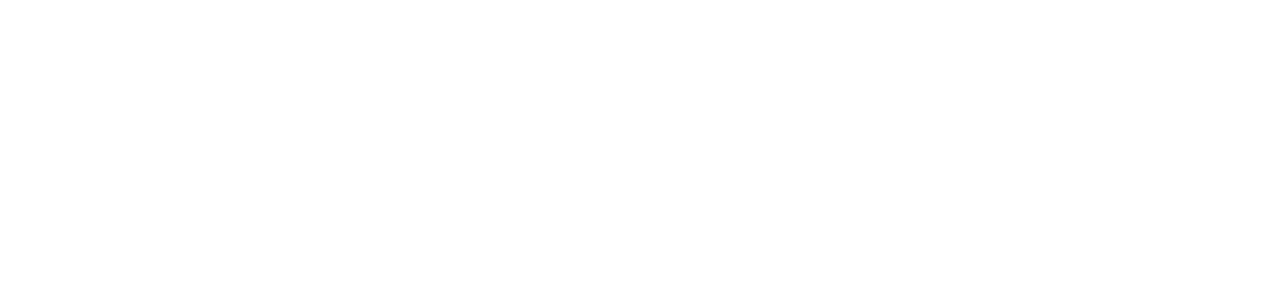
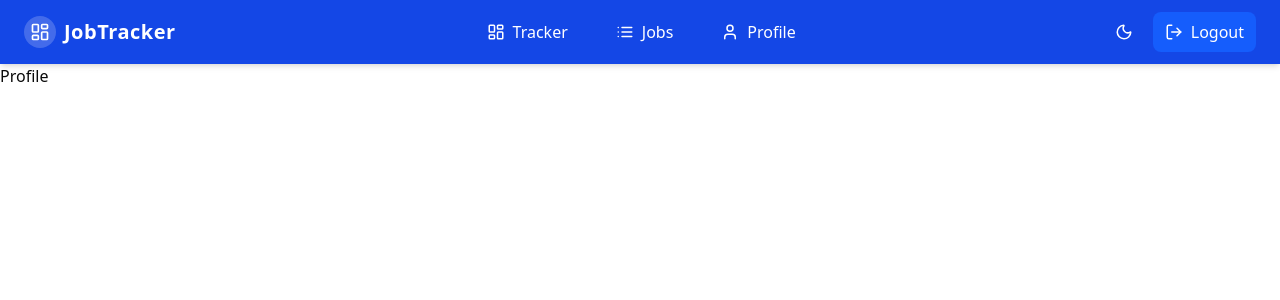
Before and after one commit to Lakshay-hub-design/JobTracker, a React (Vite) app in the folder frontend/: page /profile in a window 1280 px wide. Before the commit this address had no page. Shown: the top 300 px of the page. Built offline with nearby package versions, Linux system fonts and the light colour scheme; sample sign-in values are in the browser's storage.

Commit message:
Navbar functioning implemented

```diff
--- a/frontend/src/App.jsx
+++ b/frontend/src/App.jsx
@@ -12,6 +12,7 @@ import Jobs from './pages/Jobs'
 import EditJob from './pages/EditJob'
 import JobDetail from './pages/JobDetail'
 import {Toaster} from 'sonner'
+import Profile from './pages/Profile'
 
 
 const App = () => {
@@ -37,6 +38,7 @@ const App = () => {
       } />
 
       <Route path="/jobs/:id" element={<JobDetail />} />
+      <Route path="/profile" element={<Profile />} />
 
     </Routes>
     <Toaster richColors position="top-right" />
--- /dev/null
+++ b/frontend/src/components/Navbar.jsx
@@ -0,0 +1,57 @@
+import { LayoutDashboard, List, User, LogOut, Moon, Sun } from "lucide-react";
+import { motion } from "framer-motion";
+import { useNavigate } from "react-router-dom";
+
+const Navbar = ({ logout, toggleTheme, darkMode }) => {
+  const navigate = useNavigate();
+
+  return (
+    <motion.nav
+      initial={{ y: -20, opacity: 0 }}
+      animate={{ y: 0, opacity: 1 }}
+      className="sticky top-0 z-50 w-full bg-blue-700 text-white shadow-md"
+    >
+      <div className="max-w-7xl mx-auto flex items-center justify-between px-6 py-3">
+
+        {/* Left - Logo + App Name */}
+        <div className="flex items-center gap-2">
+          <div className="w-8 h-8 rounded-full bg-white/20 flex items-center justify-center">
+            <LayoutDashboard size={20} />
+          </div>
+          <h1 className="text-xl font-bold tracking-wide">JobTracker</h1>
+        </div>
+
+        {/* Center - Nav Links */}
+        <div className="hidden md:flex items-center gap-6">
+          <button onClick={() => navigate("/dashboard")} className="flex items-center gap-2 hover:bg-blue-600 px-3 py-2 rounded-md">
+            <LayoutDashboard size={18} /> Tracker
+          </button>
+          <button onClick={() => navigate("/jobs")} className="flex items-center gap-2 hover:bg-blue-600 px-3 py-2 rounded-md">
+            <List size={18} /> Jobs
+          </button>
+          <button onClick={() => navigate("/profile")}   className="flex items-center gap-2 hover:bg-blue-600 px-3 py-2 rounded-md">
+            <User size={18} /> Profile
+          </button>
+        </div>
+
+        {/* Right - Theme Toggle + Logout */}
+        <div className="flex items-center gap-3">
+          <button
+            onClick={toggleTheme}
+            className="p-2 rounded-full hover:bg-blue-600 transition"
+          >
+            {darkMode ? <Sun size={18} /> : <Moon size={18} />}
+          </button>
+          <button
+            onClick={logout}
+            className="flex items-center gap-2 bg-blue-600 hover:bg-blue-500 px-3 py-2 rounded-md transition"
+          >
+            <LogOut size={18} /> <span className="hidden sm:inline">Logout</span>
+          </button>
+        </div>
+      </div>
+    </motion.nav>
+  );
+};
+
+export default Navbar;
--- a/frontend/src/pages/AddJob.jsx
+++ b/frontend/src/pages/AddJob.jsx
@@ -4,7 +4,7 @@ import { useNavigate } from 'react-router-dom';
 import axios from "axios";
 import { toast } from "sonner";
 
-export default function AddJob({ onClose, onJobAdded }) {
+export default function AddJob({ onClose , onAddJob }) {
   const { token } = useAuth();
   const [form, setForm] = useState({
     company: '', position: '', status: 'applied', location: "", jobType: 'full-time', notes: '', description: '', resumeUrl: "", followUpDate: ''
@@ -24,7 +24,7 @@ export default function AddJob({ onClose, onJobAdded }) {
         { headers: { Authorization: `Bearer ${token}` } }
       );
       toast.success("Job added!");
-      if (onJobAdded) onJobAdded();
+      if (onAddJob) onAddJob();
       onClose(); // close popup after submit
     } catch (err) {
       toast.error(err.response?.data?.message || 'Failed to add job');
--- a/frontend/src/pages/EditJob.jsx
+++ b/frontend/src/pages/EditJob.jsx
@@ -4,7 +4,7 @@ import axios from "axios";
 import { useAuth } from "../context/AuthContex";
 import { toast } from "sonner";
 
-const EditJob = () => {
+const EditJob = ({ onClose, fetchJobs }) => {
   const { id } = useParams();
   const navigate = useNavigate();
   const { token } = useAuth();
@@ -44,15 +44,22 @@ const EditJob = () => {
         headers: { Authorization: `Bearer ${token}` }
       });
       toast.success("Job updated!");
-      navigate("/dashboard");
+      await fetchJobs();
+      onClose();
     } catch (err) {
       toast.error("Failed to update job");
     }
   };
 
   return (
-     <div className="min-h-screen flex items-center justify-center bg-gradient-to-br from-purple-600 to-orange-500 p-4">
-    <div className="max-w-xl mx-auto p-6 bg-white rounded shadow">
+    <div className="fixed inset-0 z-50 flex items-center justify-center bg-black/50 backdrop-blur-sm ">
+      <div className="relative w-full max-w-xl p-6 bg-white rounded-lg shadow-lg dark:bg-[#232b2b] dark:text-white">
+        <button
+          onClick={onClose}
+          className="absolute top-3 right-3 text-gray-500 hover:text-gray-700 text-xl"
+        >
+          &times;
+        </button>
       <h3 className="text-xl font-semibold mb-4">Edit Job</h3>
       {error && <div className="text-red-500 mb-3">{error}</div>}
       <form onSubmit={handleSubmit} className="space-y-3">
--- a/frontend/src/pages/JobDetail.jsx
+++ b/frontend/src/pages/JobDetail.jsx
@@ -8,6 +8,7 @@ import { Card, CardHeader, CardTitle, CardContent } from "@/components/ui/card";
 import { Separator } from "@/components/ui/separator";
 import { Textarea } from "@/components/ui/textarea";
 import { toast } from "sonner";
+import EditJob from "./EditJob";
 
 export default function JobDetail() {
   const { id } = useParams();
@@ -15,8 +16,16 @@ export default function JobDetail() {
   const [job, setJob] = useState(null);
   const [notes, setNotes] = useState("");
   const navigate = useNavigate();
+  const [isModalOpen, setIsModalOpen] = useState(false);
 
-  useEffect(() => {
+  const handleOpenModal = () => {
+    setIsModalOpen(true);
+  };
+
+  const handleCloseModal = () => {
+    setIsModalOpen(false);
+  };
+
   const fetchJob = async () => {
     try {
       const res = await axios.get(`http://localhost:4000/api/jobs/${id}`, {
@@ -28,6 +37,8 @@ export default function JobDetail() {
       console.error("Failed to fetch job", error);
     }
   };
+
+  useEffect(() => {
     fetchJob();
   }, [id, token]);
 
@@ -38,7 +49,7 @@ export default function JobDetail() {
         headers: { Authorization: `Bearer ${token}` },
       });
       toast.success("Job deleted!");
-      navigate("/jobs");
+      navigate("/dashboard");
     } catch (err) {
       toast.error("Error deleting job");
     }
@@ -182,10 +193,35 @@ export default function JobDetail() {
               </div>
             </div>
           </div>
+          {isModalOpen && (
+                  <>
+                    {/* Overlay */}
+                    <div className="fixed inset-0 z-40" onClick={handleCloseModal}></div>
+
+                    {/* Modal Content */}
+                    <div className="fixed inset-0 flex items-center justify-center  z-50">
+                      <div
+                        className="bg-white rounded-lg shadow-lg p-6 w-full max-w-lg relative"
+                        onClick={(e) => e.stopPropagation()}
+                      >
+                        {/* Close Button */}
+                        <button
+                          className="absolute top-3 right-3 text-gray-500 hover:text-gray-700"
+                          onClick={handleCloseModal}
+                        >
+                          ✖
+                        </button>
+
+                        {/* AddJob Component */}
+                        <EditJob onClose={handleCloseModal} fetchJobs={fetchJob} />
+                      </div>
+                    </div>
+                  </>
+                )}
 
           {/* Edit & Delete */}
           <div className="flex justify-between mt-6">
-            <Button variant="outline" onClick={() => navigate(`/edit-job/${job._id}`)}>
+            <Button variant="outline" onClick={handleOpenModal}>
               <Pencil className="mr-2" size={16} /> Edit Application
             </Button>
             <Button variant="destructive" onClick={handleDelete}>
--- a/frontend/src/pages/Jobs.jsx
+++ b/frontend/src/pages/Jobs.jsx
@@ -2,10 +2,14 @@ import { useEffect, useState } from "react";
 import axios from "axios";
 import { useAuth } from '../context/AuthContex';
 import { useNavigate } from "react-router-dom";
+import Navbar from "../components/Navbar";
+import { useTheme } from "../context/ThemeContext";
 
 const Jobs = () => {
   const { token } = useAuth();
   const [jobs, setJobs] = useState([]);
+  const { darkMode, toggleTheme } = useTheme();
+  const { logout } = useAuth();
   const navigate = useNavigate();
 
   useEffect(() => {
@@ -40,6 +44,8 @@ const Jobs = () => {
 
 
   return (
+    <>
+    <Navbar darkMode={darkMode} toggleTheme={toggleTheme} logout={logout} />
     <div className="min-h-screen bg-gray-100 p-6 dark:bg-black dark:text-white">
       <h1 className="text-3xl font-bold mb-4">My Job Applications</h1>
       <div className="grid md:grid-cols-2 lg:grid-cols-3 gap-4">
@@ -60,6 +66,7 @@ const Jobs = () => {
         ))}
       </div>
     </div>
+    </>
   );
 };
 
--- /dev/null
+++ b/frontend/src/pages/Profile.jsx
@@ -0,0 +1,22 @@
+import React from 'react'
+import Navbar from '../components/Navbar'
+import { useTheme } from '../context/ThemeContext';
+import { useAuth } from '../context/AuthContex';
+import { useNavigate } from 'react-router-dom';
+
+const Profile = () => {
+
+    const { darkMode, toggleTheme } = useTheme();
+    const { logout } = useAuth();
+    const navigate = useNavigate();
+  return (
+    <div>
+        <Navbar darkMode={darkMode} toggleTheme={toggleTheme} logout={logout} />
+        <div>
+            Profile
+        </div>
+    </div>
+  )
+}
+
+export default Profile
```
Also changed, not shown: frontend/src/pages/Dashboard.jsx (+15 -36 lines). Lines whose indentation alone changed are shown as unchanged.
